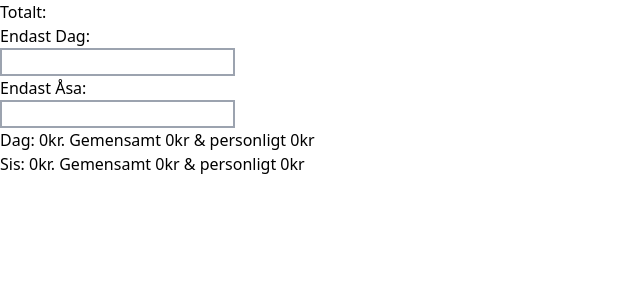
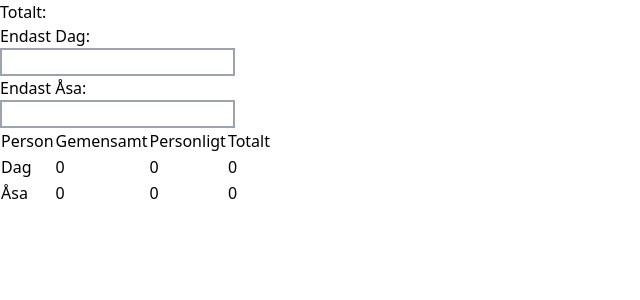
Before and after one commit to jadlers/splitit, a React (Create React App) app: page / in a window 1280 px wide. Shown: the top 300 px of the page, without its empty margins (0-640 px from the left). Built offline with nearby package versions, Linux system fonts and the light colour scheme.

Commit message:
Show data in table

```diff
--- a/src/Receipt.js
+++ b/src/Receipt.js
@@ -1,4 +1,4 @@
-import React, { useEffect, useState } from "react";
+import React, { useState } from "react";
 
 import PersonalExpences from "./PersonalExpences";
 
@@ -7,21 +7,9 @@ export default function Receipt() {
   const [personalSis, setPersonalSis] = useState(0);
   const [personalDag, setPersonalDag] = useState(0);
 
-  // const handleSubmit = (e) => {
-  //   e.preventDefault();
-  //   console.log({ total });
-  // };
-
-  const each = (total - (personalDag + personalSis)) / 2;
-  const sisPart = each + personalSis;
-  const dagPart = each + personalDag;
-
-  useEffect(() => {
-    const each = (total - (personalDag + personalSis)) / 2;
-    const sisPart = each + personalSis;
-    const dagPart = each + personalDag;
-    console.log({ total, personalSis, personalDag, sisPart, dagPart });
-  }, [total, personalSis, personalDag]);
+  const bothPart = (total - (personalDag + personalSis)) / 2;
+  const sisPart = bothPart + personalSis;
+  const dagPart = bothPart + personalDag;
 
   return (
     <div>
@@ -34,8 +22,30 @@ export default function Receipt() {
       />
       <PersonalExpences name="Dag" setTotal={setPersonalDag} />
       <PersonalExpences name="Åsa" setTotal={setPersonalSis} />
-      <p>{`Dag: ${dagPart}kr. Gemensamt ${each}kr & personligt ${personalDag}kr`}</p>
-      <p>{`Sis: ${sisPart}kr. Gemensamt ${each}kr & personligt ${personalSis}kr`}</p>
+      <table>
+        <thead>
+          <tr>
+            <td>Person</td>
+            <td>Gemensamt</td>
+            <td>Personligt</td>
+            <td>Totalt</td>
+          </tr>
+        </thead>
+        <tbody>
+          <tr>
+            <td>Dag</td>
+            <td>{bothPart}</td>
+            <td>{dagPart}</td>
+            <td>{bothPart + dagPart}</td>
+          </tr>
+          <tr>
+            <td>Åsa</td>
+            <td>{bothPart}</td>
+            <td>{sisPart}</td>
+            <td>{bothPart + sisPart}</td>
+          </tr>
+        </tbody>
+      </table>
     </div>
   );
 }
```
